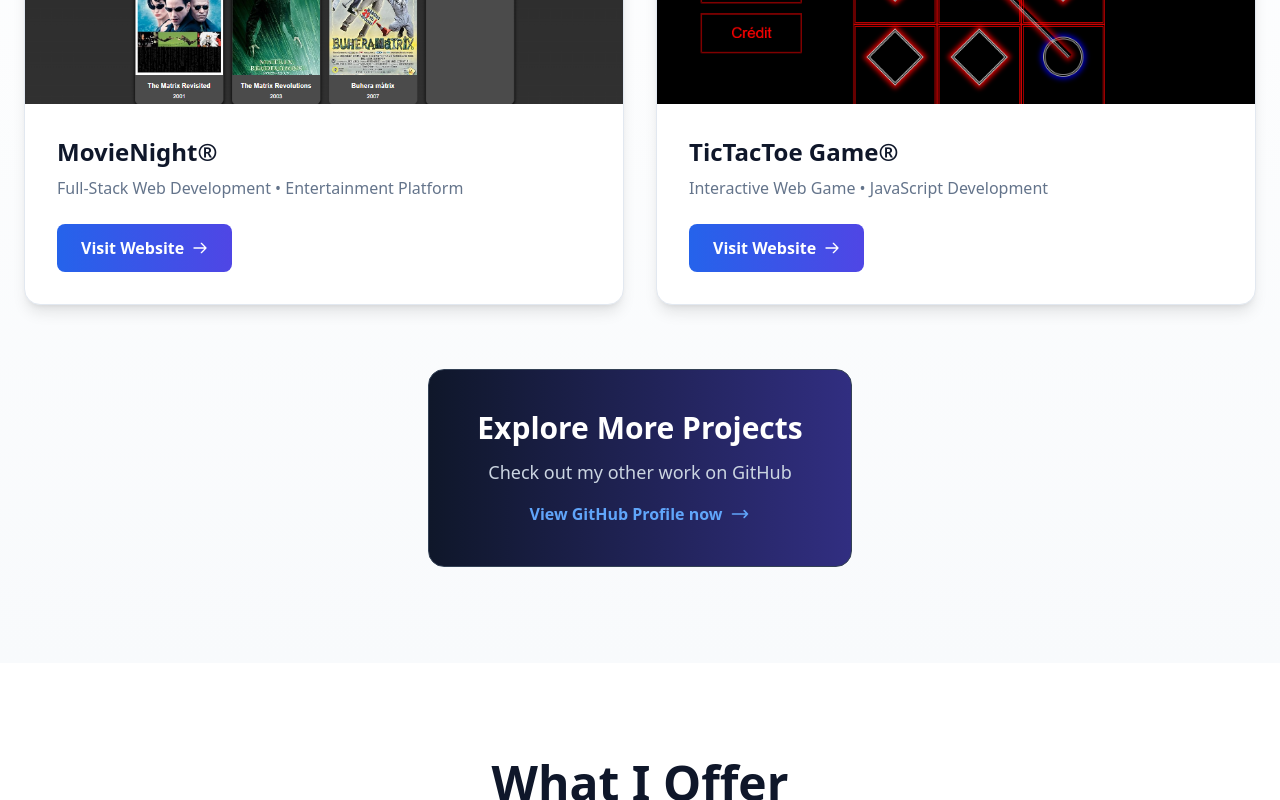
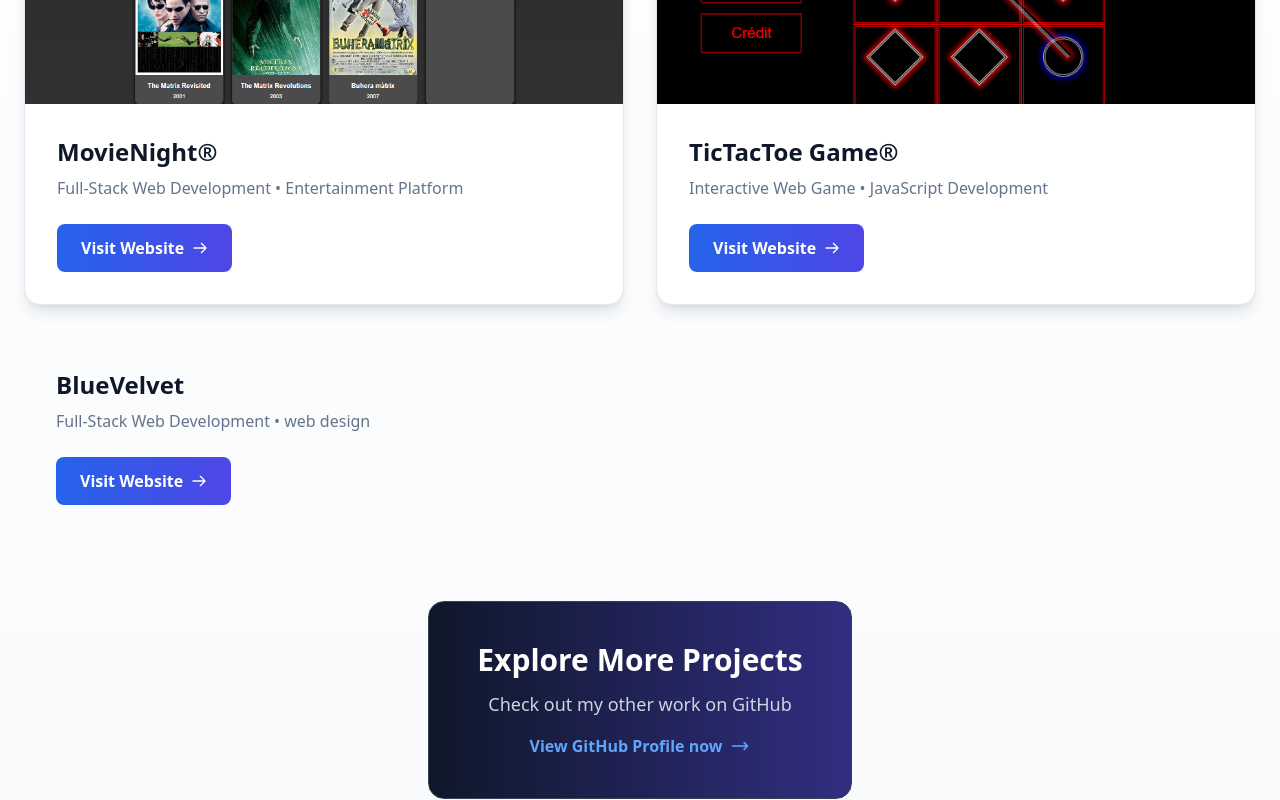
Before and after one commit to RamiTN/Portfolio, a React (Vite) app: page / in a window 1280 px wide. Shown: the part 1868-2668 px from the top of the page. Built offline with nearby package versions, Linux system fonts and the light colour scheme.

Commit message:
add project

```diff
--- a/src/pages/Home.jsx
+++ b/src/pages/Home.jsx
@@ -287,8 +287,24 @@
                   </a>
                 </div>
               </div>
-            </div>
 
+
+            <div className="p-8">
+                  <h3 className="text-2xl font-bold mb-2 text-slate-900">BlueVelvet</h3>
+                  <p className="text-slate-500 mb-6">Full-Stack Web Development • web design</p>
+                  <a
+                    href="https://bluevelvet.great-site.net/"
+                    target="_blank"
+                    rel="noopener noreferrer"
+                    className="inline-flex items-center gap-2 px-6 py-3 bg-gradient-to-r from-blue-600 to-indigo-600 text-white rounded-lg font-semibold hover:shadow-lg hover:shadow-blue-500/50 transition-all duration-300 transform hover:-translate-y-1"
+                  >
+                    Visit Website
+                    <svg className="w-4 h-4" fill="none" stroke="currentColor" viewBox="0 0 24 24">
+                      <path strokeLinecap="round" strokeLinejoin="round" strokeWidth={2} d="M14 5l7 7m0 0l-7 7m7-7H3" />
+                    </svg>
+                  </a>
+                </div>
+              </div>
             <div className="mt-16 text-center">
               <a
                 href="https://github.com/RamiTN"
```
